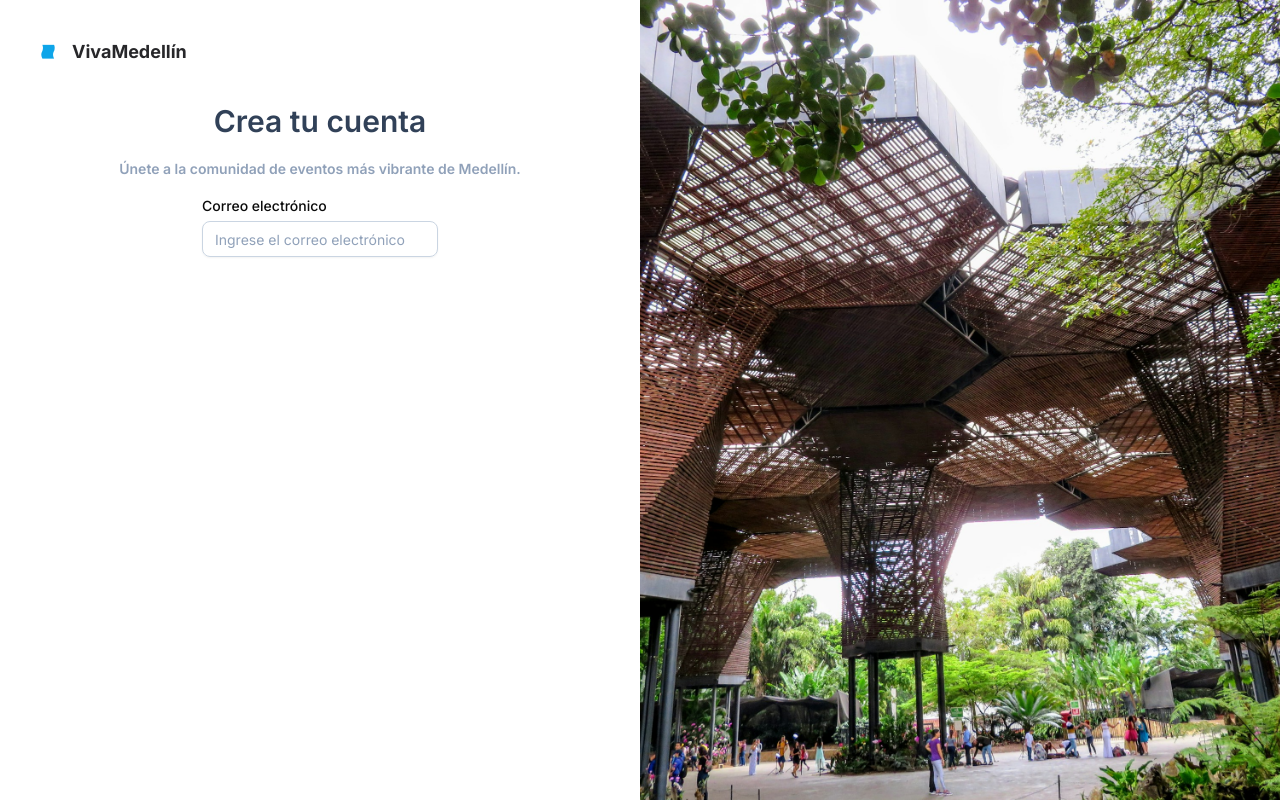
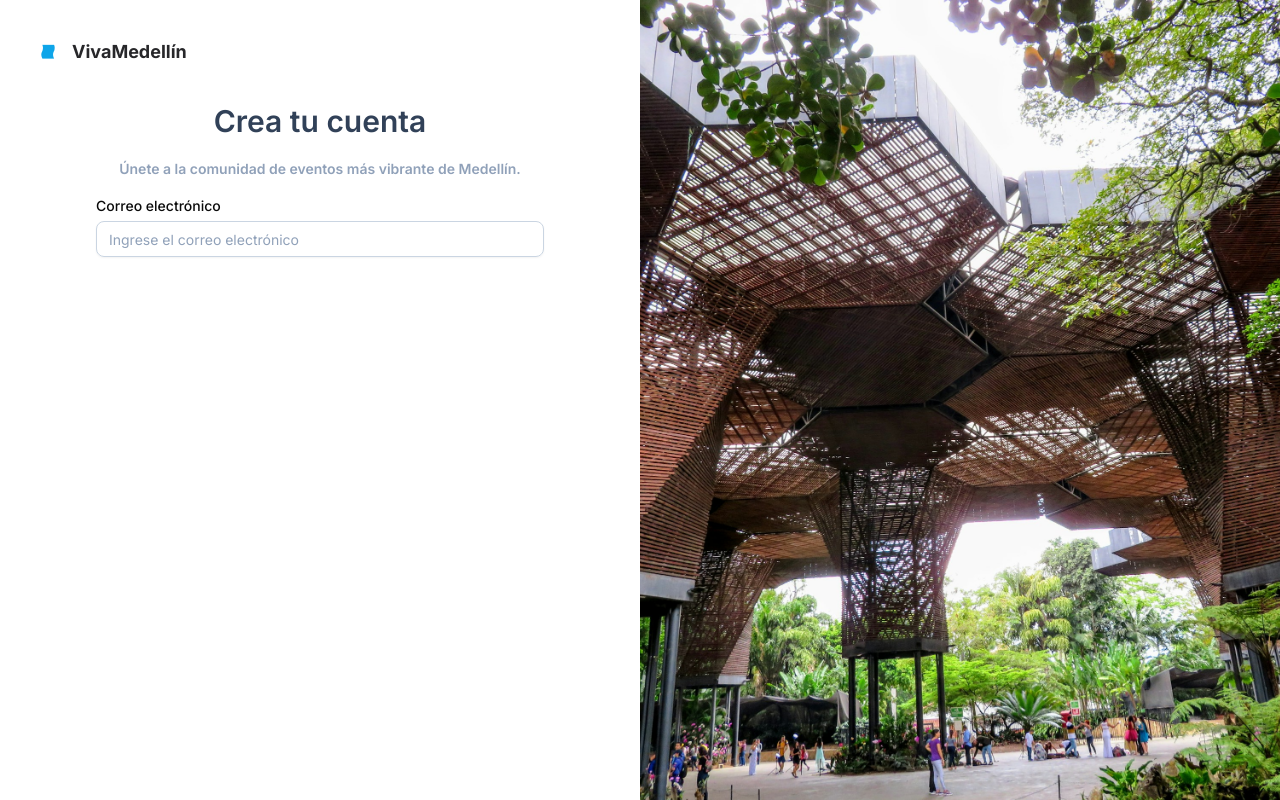
Before and after one commit to Code-factory-20252/vivaMedellin-frontend, a Next.js app: page /auth/register in a window 1280 px wide. Built offline with nearby package versions, Linux system fonts and the light colour scheme.

Commit message:
add layout styling for register form

```diff
--- a/src/app/auth/register/page.tsx
+++ b/src/app/auth/register/page.tsx
@@ -4,7 +4,8 @@ export default function Page() {
   return <div className="flex flex-col items-center gap-5">
     <h2 className="text-slate-700 font-semibold text-3xl leading-9  text-center">Crea tu cuenta</h2>
     <p className="text-slate-400 font-semibold text-sm leading-5 tracking-[0%] text-center">Únete a la comunidad de eventos más vibrante de Medellín.</p>
-    <RegisterForm />
+    <div className="flex flex-col gap-1.5 w-md">
+      <RegisterForm />
+    </div>
   </div>
-
 }
--- a/src/app/components/CustomInput.tsx
+++ b/src/app/components/CustomInput.tsx
@@ -6,5 +6,3 @@ export default function CustomInput(props: React.ComponentProps<typeof Input>) {
       className="border-slate-300 placeholder:leading-6 placeholder:text-slate-400" />
   )
 }
-// <div className="flex flex-col gap-1.5 w-md">
-// <Label htmlFor="email" className="text-slate-900 font-medium leading-5">Correo electrónico</Label>
```
